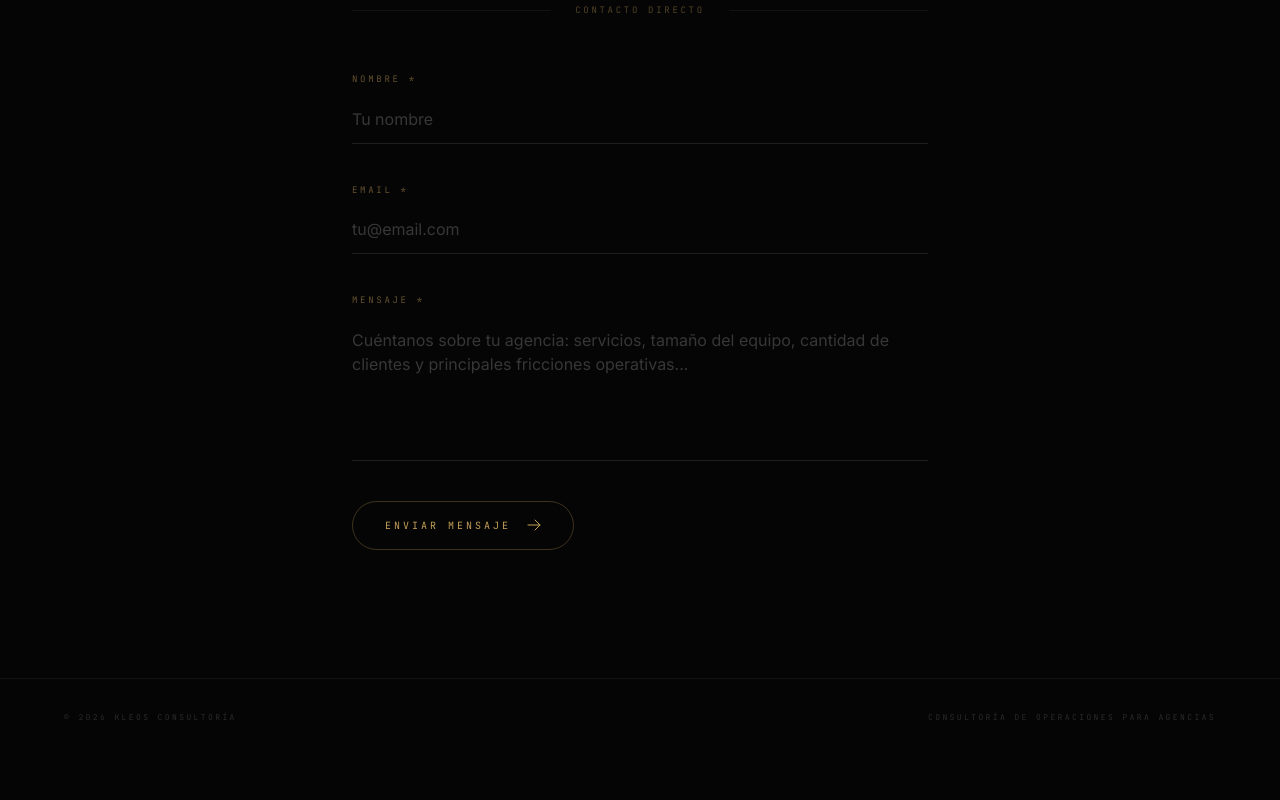
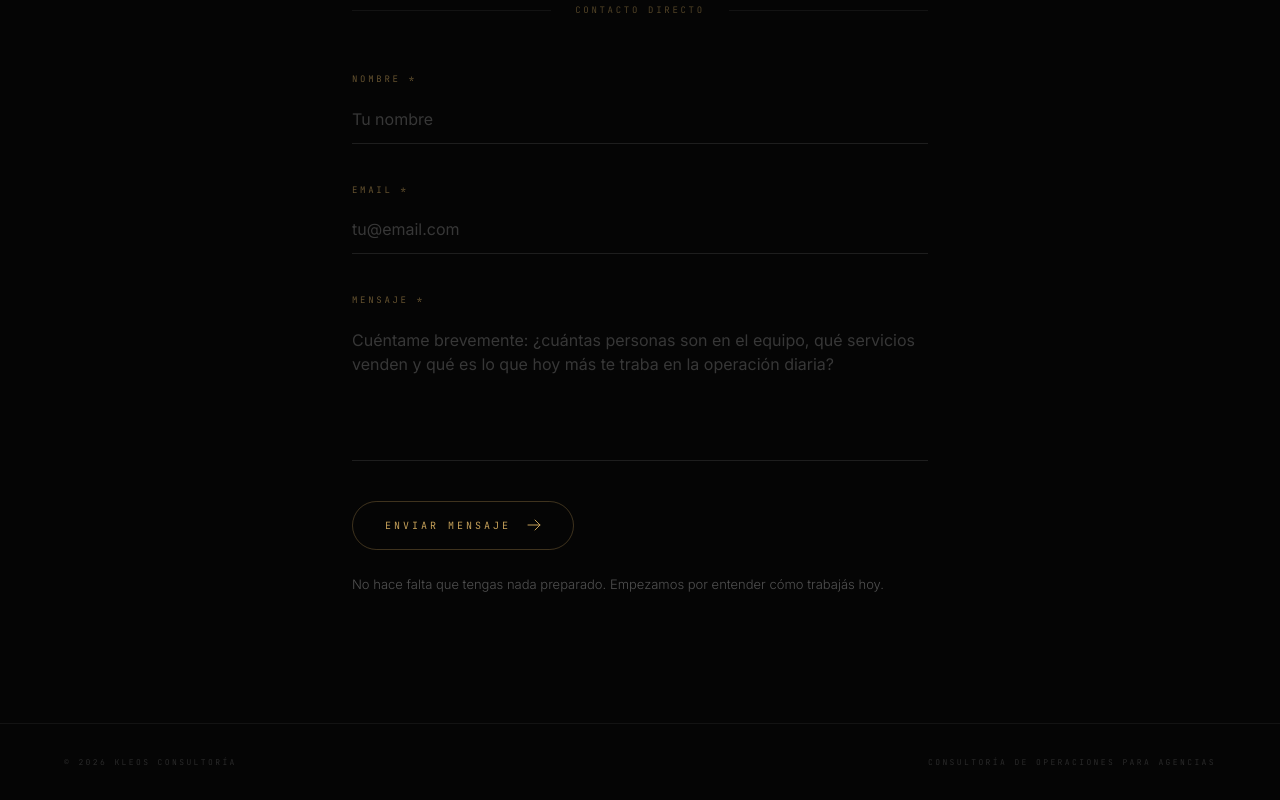
Before and after one commit to carinaeursino-cyber/kleos-agencyos, a React (Vite) app: page /contacto in a window 1280 px wide. Shown: the part 728-1528 px from the top of the page. Before the commit the page ends 1483 px from the top, so only its background shows below. Built offline with nearby package versions, Linux system fonts and the light colour scheme; a web font is replaced by a local one.

Commit message:
modificar contact page

```diff
--- a/src/pages/ContactPage.tsx
+++ b/src/pages/ContactPage.tsx
@@ -193,7 +193,7 @@ export default function ContactPage() {
                 <textarea
                   value={formData.message}
                   onChange={(e) => setFormData({ ...formData, message: e.target.value })}
-                  placeholder="Cuéntanos sobre tu agencia: servicios, tamaño del equipo, cantidad de clientes y principales fricciones operativas..."
+                  placeholder="Cuéntame brevemente: ¿cuántas personas son en el equipo, qué servicios venden y qué es lo que hoy más te traba en la operación diaria?"
                   rows={5}
                   className="bg-transparent border-b border-white/10 focus:border-gold/40 outline-none py-3 text-white/80 placeholder:text-white/20 font-sans text-base transition-colors duration-300 resize-none"
                   required
@@ -220,6 +220,10 @@ export default function ContactPage() {
                   </svg>
                 )}
               </button>
+
+              <p className="-mt-4 font-light text-[13px] leading-relaxed text-white/30 select-text">
+                No hace falta que tengas nada preparado. Empezamos por entender cómo trabajás hoy.
+              </p>
             </motion.form>
           )}
 
```
